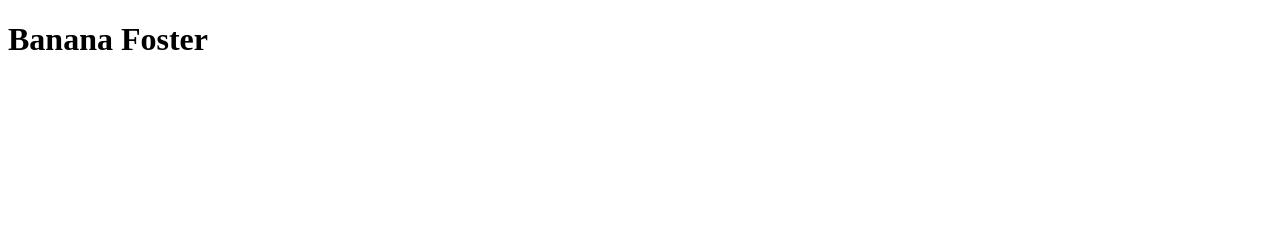
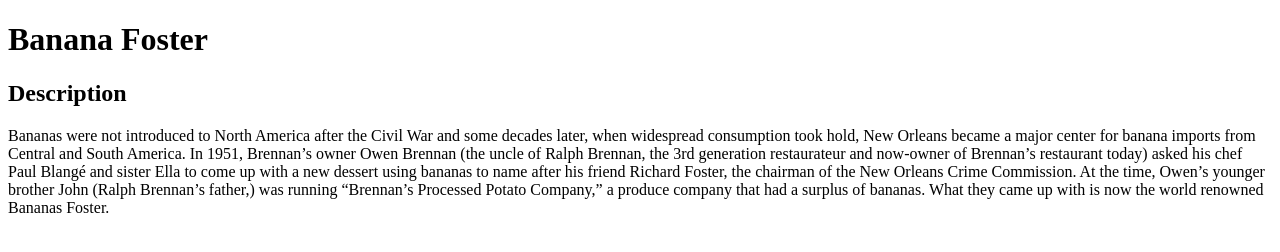
Before and after one commit to zeppy011/odin-recipes, a plain HTML site: page recipes/foster.html in a window 1280 px wide. Drawn offline with Linux system fonts and the light colour scheme.

Commit message:
Add description

```diff
--- a/recipes/foster.html
+++ b/recipes/foster.html
@@ -6,5 +6,17 @@
 </head>
 <body>
     <h1>Banana Foster</h1>
+
+    <h2>Description</h2>
+    <p>
+        Bananas were not introduced to North America after the Civil War and some decades later, when widespread consumption took hold, New Orleans became a major
+        center for banana imports from Central and South America. In 1951, Brennan’s owner Owen Brennan (the uncle of Ralph Brennan,
+        the 3rd generation restaurateur and now-owner of Brennan’s restaurant today) asked
+        his chef Paul Blangé and sister Ella to come up with a new dessert using bananas to name after his friend Richard Foster, the chairman of the New Orleans
+        Crime Commission. At the time, Owen’s younger brother John (Ralph Brennan’s father,)
+        was running “Brennan’s Processed Potato Company,”
+        a produce company that had a surplus of bananas. What they came up with is now the world renowned Bananas Foster.
+    </p>
+
 </body>
 </html>
```
